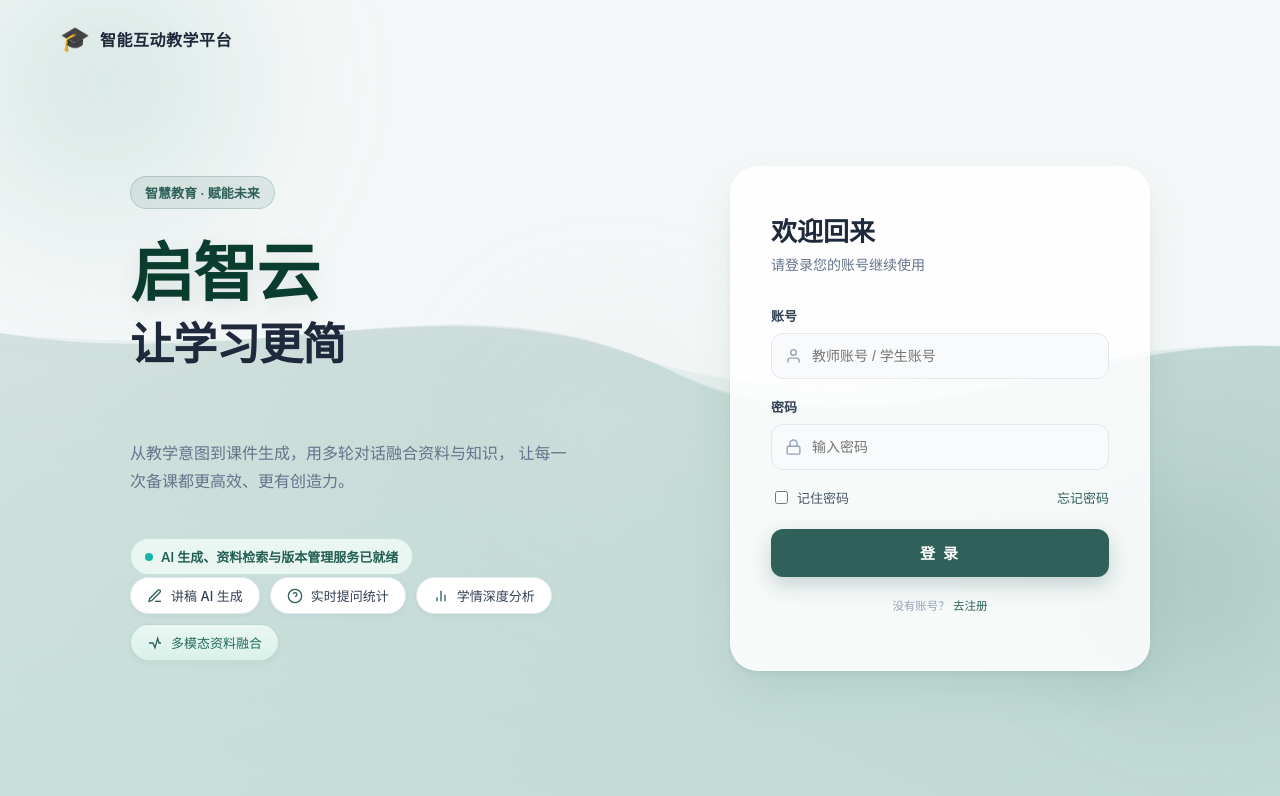
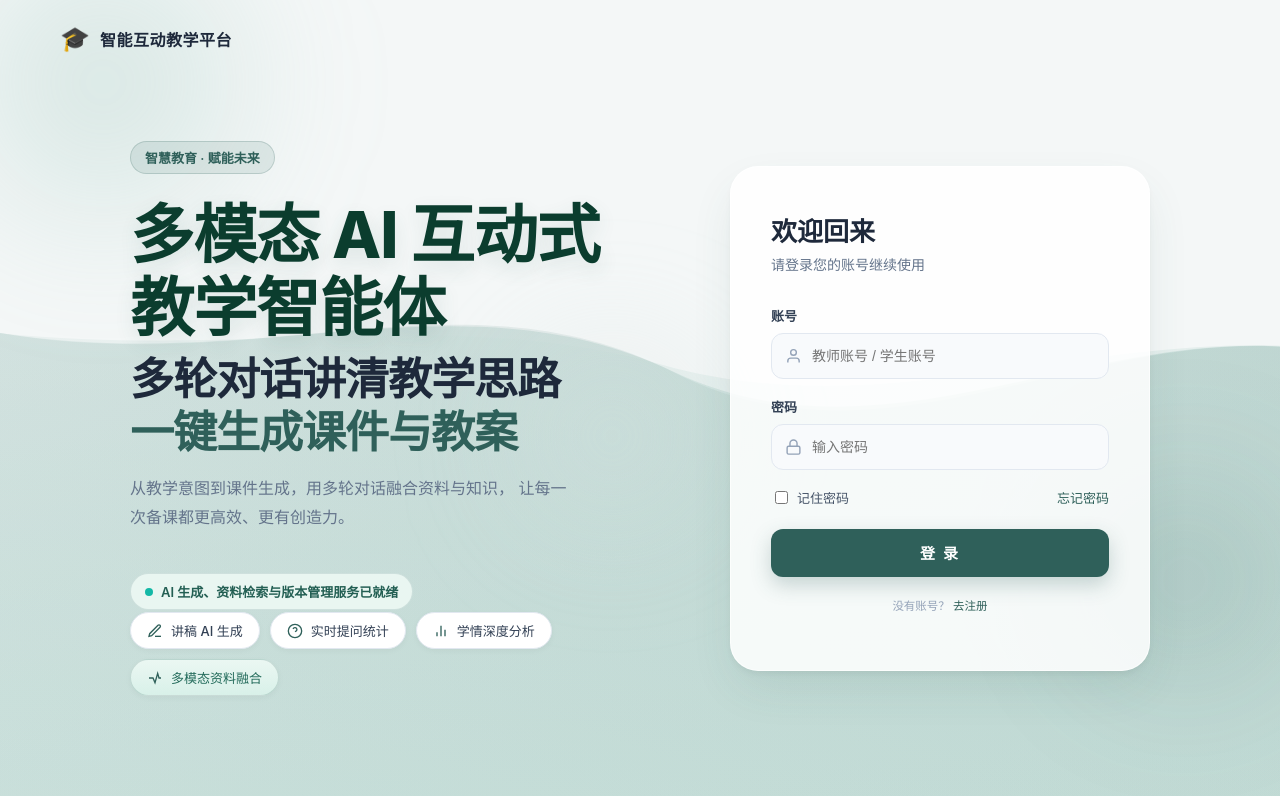
Before and after one commit to ggg333219/2026FWW-provin, a Vue app in the folder frontend/teacher/: page /login in a window 1280 px wide. Shown: the top 796 px of the page. Built offline with nearby package versions, Linux system fonts and the light colour scheme; no server answers.

Commit message:
fix(frontend): M1 登录页与站点标题替换为赛题产品名，AI 引擎 OpenAPI 标题同步去除旧品牌残留

```diff
--- a/frontend/teacher/index.html
+++ b/frontend/teacher/index.html
@@ -3,7 +3,7 @@
   <head>
     <meta charset="UTF-8" />
     <meta name="viewport" content="width=device-width, initial-scale=1.0" />
-    <title>智能互动教学平台</title>
+    <title>多模态 AI 互动式教学智能体</title>
   </head>
   <body>
     <div id="app"></div>
--- a/frontend/teacher/src/components/HomeLogin.vue
+++ b/frontend/teacher/src/components/HomeLogin.vue
@@ -191,16 +191,18 @@ const isRegisterMode = ref(false)
 const role = ref('teacher')
 const errorMessage = ref('')
 
-const projectName = '启智云'
+// M1：登录页主文案使用赛题产品全名，替换早期占位名“启智云”。
+const projectName = '多模态 AI 互动式教学智能体'
 const displayedProjectName = ref('')
 const taglineSets = [
-  { top: '一个平台', bottom: '连接教与学' },
-  { top: '让学习更简单', bottom: '让教学更高效' }
+  { top: '多轮对话讲清教学思路', bottom: '一键生成课件与教案' },
+  { top: '融合多模态资料与知识库', bottom: '让备课更快、更好改' }
 ]
 const displayedTaglineTop = ref('')
 const displayedTaglineBottom = ref('')
 
-const TITLE_TYPE_MS = 320
+// 产品全名较长，标题打字速度相应调快，保证首屏 ~2s 内完成。
+const TITLE_TYPE_MS = 130
 const SLOGAN_TYPE_MS = 140
 const SLOGAN_LINE_GAP_MS = 120
 const SLOGAN_HOLD_MS = 1800
```
Also changed, not shown: 1 other file (tests, documents, lock files or other folders).
